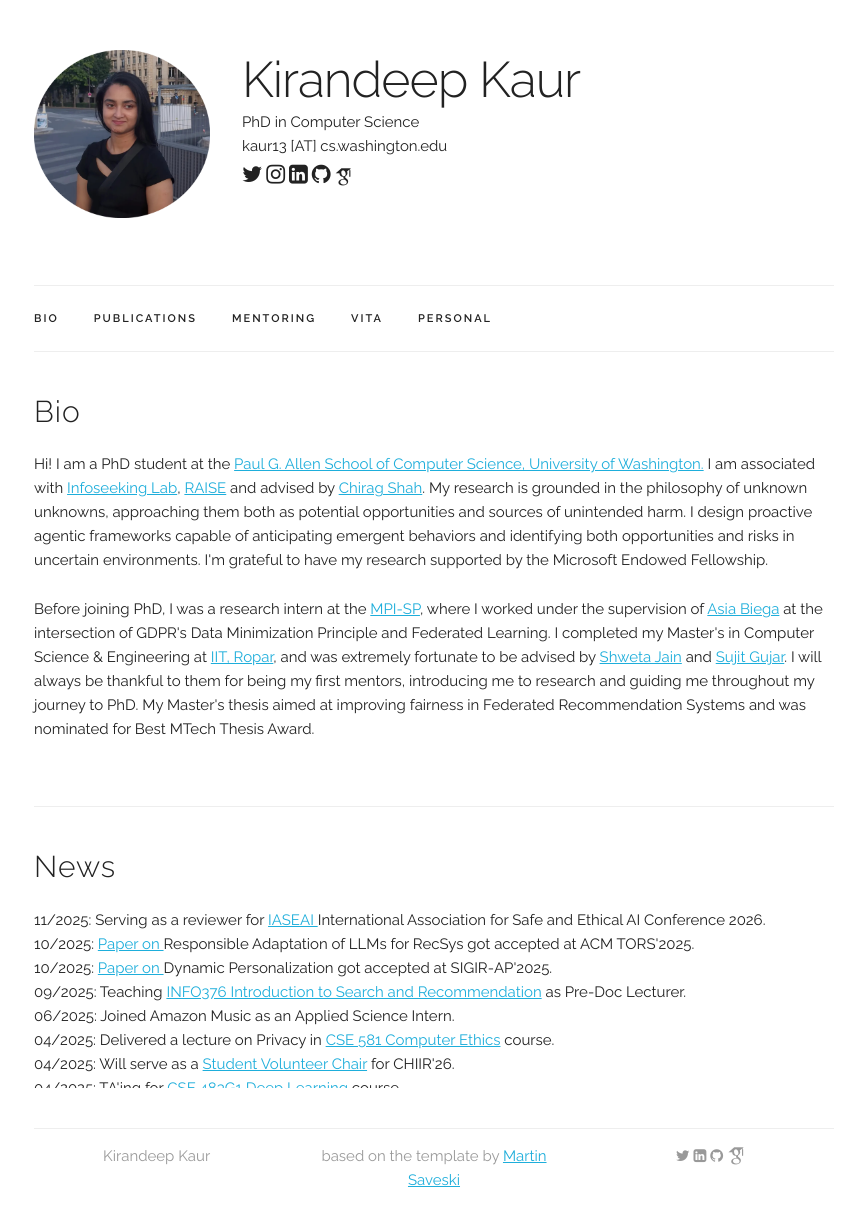
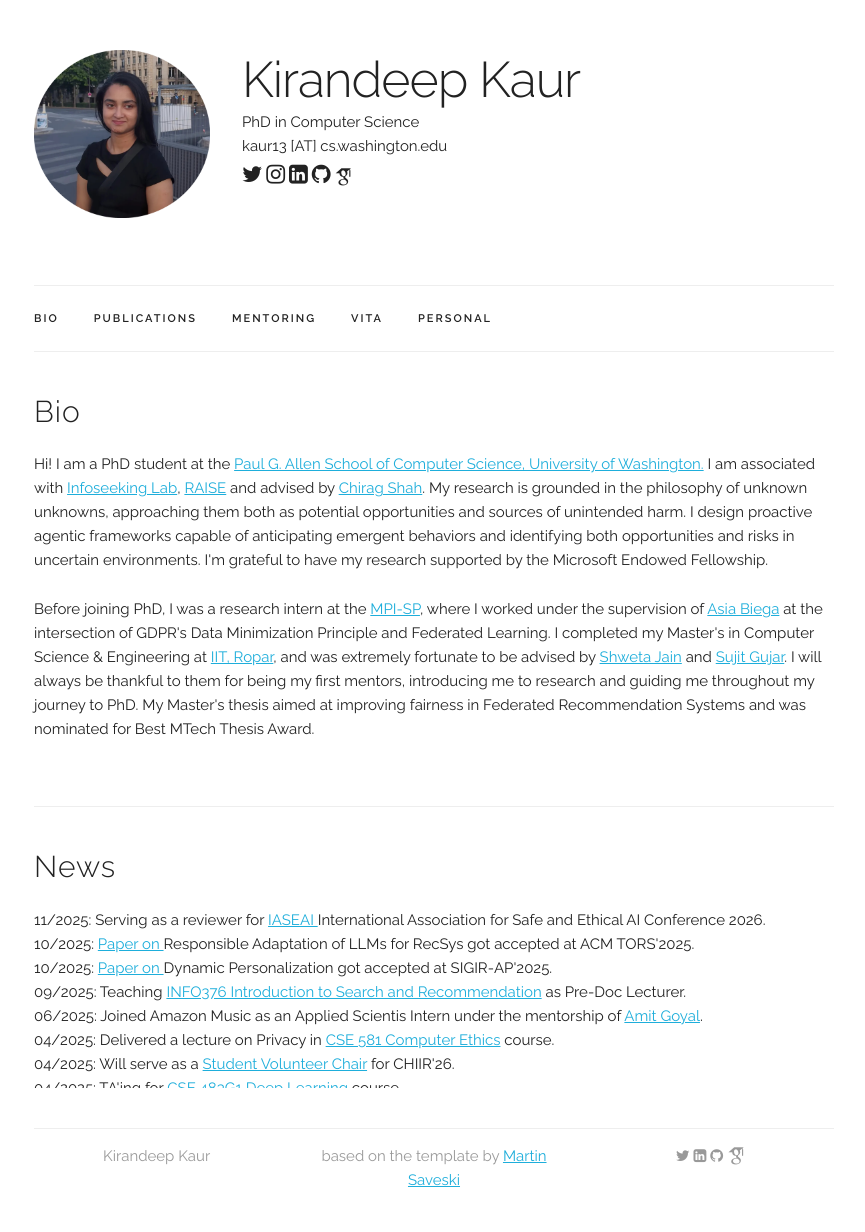
Before and after one commit to i-kiran/i-kiran.github.io, a Jekyll site: the page built from index.html, in a window 1280 px wide. Shown: the whole page, without its empty margins (206-1071 px from the left). Built offline with Jekyll 4.4.1, drawn with Linux system fonts in a browser that asks for light colours; some web fonts are replaced.

Commit message:
Update internship title and add mentorship details

```diff
--- a/_data/news.yaml
+++ b/_data/news.yaml
@@ -11,7 +11,7 @@ news:
   - title: "Teaching <a href=\"https://ischool.uw.edu/people/faculty/profile/kaur13\">INFO376 Introduction to Search and Recommendation</a> as Pre-Doc Lecturer."
     date: "09/2025"
 
-  - title: "Joined Amazon Music as an Applied Science Intern."
+  - title: "Joined Amazon Music as an Applied Scientis Intern under the mentorship of <a href=\"https://scholar.google.com/citations?hl=en&user=ShoWOnEAAAAJ&view_op=list_works&sortby=pubdate\"> Amit Goyal</a>."
     date: "06/2025"
 
   - title: "Delivered a lecture on Privacy in  <a href=\"https://courses.cs.washington.edu/courses/cse581/25sp/\">CSE 581 Computer Ethics</a> course."
```
